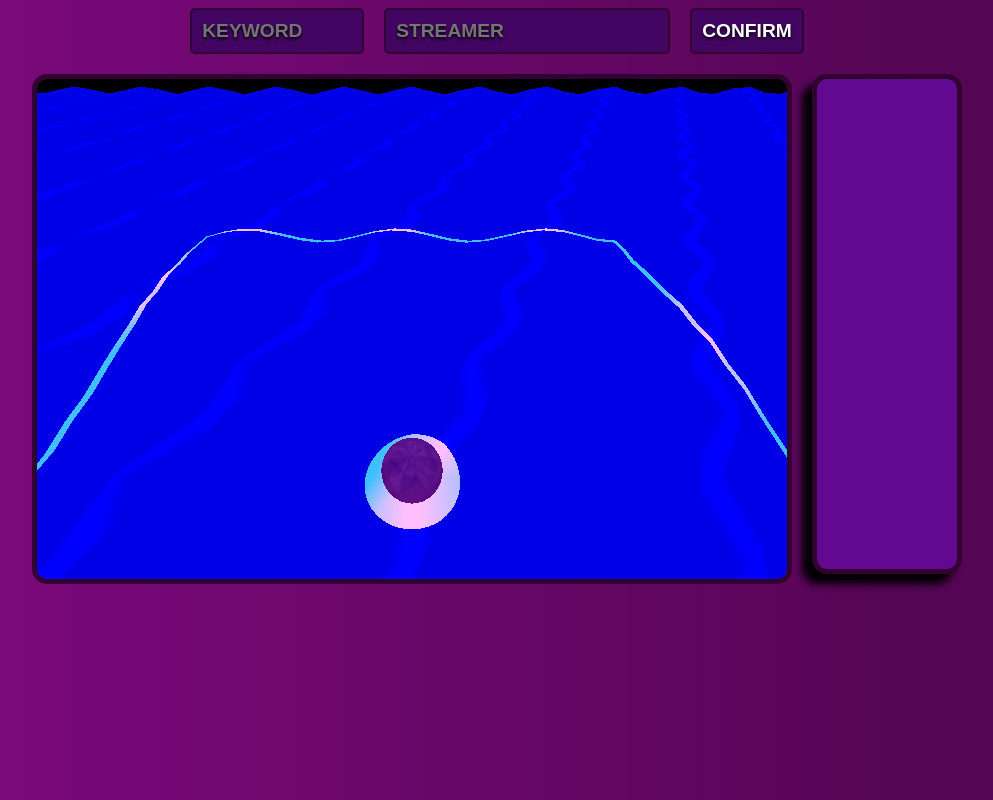
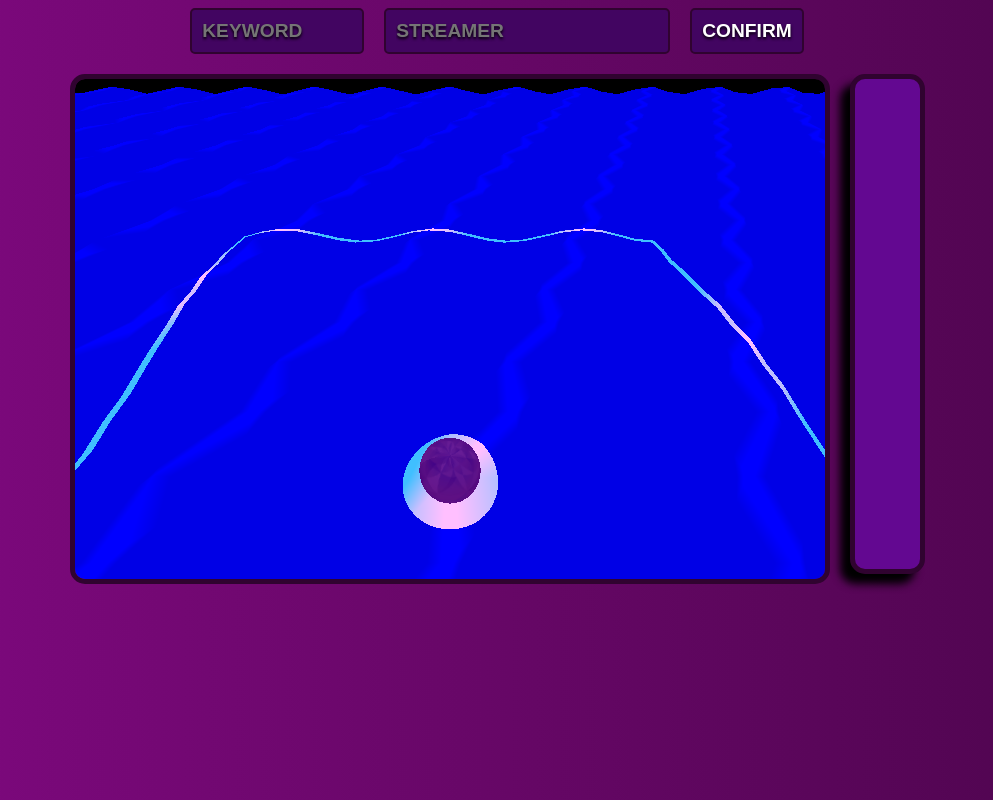
Before and after one commit to yusephelnashar/twitch-website, a website built with Vite: page index.html in a window 1280 px wide. Shown: the whole page, without its empty margins (143-1136 px from the left). Built offline with nearby package versions, Linux system fonts and the light colour scheme; animation ran at ten frames a second.

Commit message:
Finished now?

```diff
--- a/style.css
+++ b/style.css
@@ -47,10 +47,8 @@ body {
     text-shadow: 0px 2px 3px black;
     font-weight: bold;
     color: #ffffffda;
-    width: 150px;
-    text-align: center;
-    overflow-wrap: break-word;
-    overflow-y: scroll;
+    width: 75px;
+    overflow: scroll;
     scrollbar-width: none;
     user-select: none;
 }
```
